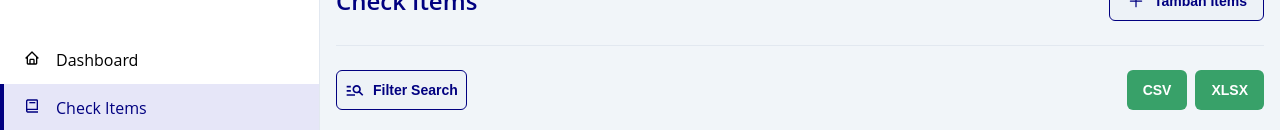
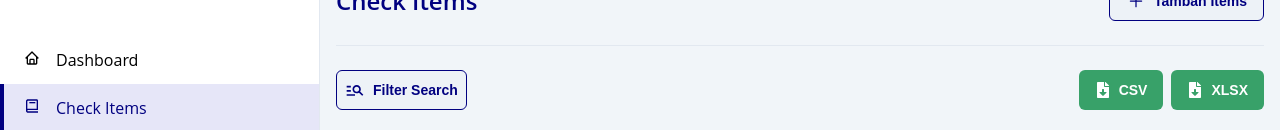
Before and after one commit to Devaaji/frontend-ims-web-dev, a Next.js app: page /check-items in a window 1280 px wide. Shown: the part 124-254 px from the top of the page. Built offline with nearby package versions, Linux system fonts and the light colour scheme.

Commit message:
Add Icon button CSV and XLSX

```diff
--- a/components/filter/FilterSearchCheckItem/index.js
+++ b/components/filter/FilterSearchCheckItem/index.js
@@ -11,9 +11,12 @@ import {
   ModalHeader,
   ModalOverlay,
   Spacer,
+  Tooltip,
   useDisclosure,
 } from '@chakra-ui/react';
 import { MdOutlineManageSearch } from 'react-icons/md';
+import { GrDocumentCsv, GrDocumentUpdate } from 'react-icons/gr';
+import { FaFileDownload } from 'react-icons/fa';
 
 const FilterSearchCheckItem = () => {
   const { isOpen, onOpen, onClose } = useDisclosure();
@@ -31,11 +34,25 @@ const FilterSearchCheckItem = () => {
         Filter Search
       </Button>
       <Spacer />
-      <ButtonGroup color="white">
-        <Button colorScheme="green">CSV</Button>
-        <Button colorScheme="green">XLSX</Button>
+      <ButtonGroup>
+        <Button
+          leftIcon={<Icon as={FaFileDownload} color="white" fontSize="md" />}
+          colorScheme="green"
+        >
+          <Tooltip label="Download CSV" fontSize="sm">
+            CSV
+          </Tooltip>
+        </Button>
+        <Button
+          colorScheme="green"
+          leftIcon={<Icon as={FaFileDownload} fontSize="md" />}
+        >
+          <Tooltip label="Download XLSX" fontSize="sm">
+            XLSX
+          </Tooltip>
+        </Button>
       </ButtonGroup>
-      <Modal isOpen={isOpen} onClose={onClose}>
+      <Modal isOpen={isOpen} onClose={onClose} isCentered>
         <ModalOverlay />
         <ModalContent mx={{ base: '2', md: 'none' }}>
           <ModalHeader>FIlter Search</ModalHeader>
```
